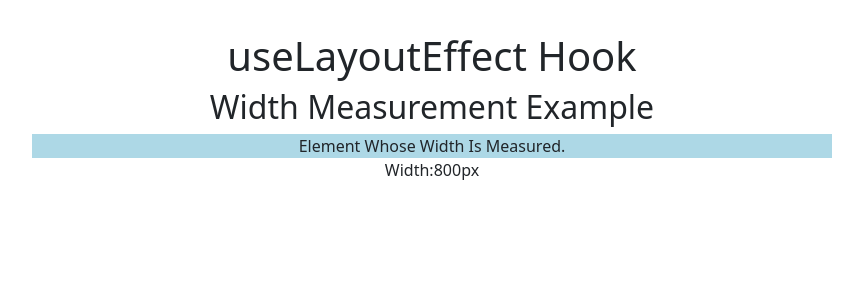
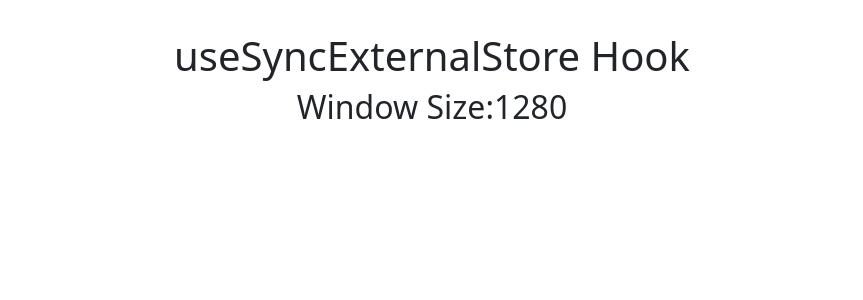
Before and after one commit to codes4education/reactjs_tutorials, a React (Create React App) app: page / in a window 1280 px wide. Shown: the top 300 px of the page, without its empty margins (208-1071 px from the left). Built offline with nearby package versions, Linux system fonts and the light colour scheme.

Commit message:
part-52/useSyncExternalStore

```diff
--- a/src/App.js
+++ b/src/App.js
@@ -1,34 +1,24 @@
-import React, { useState, useRef, useLayoutEffect } from "react";
+import React, { useSyncExternalStore } from "react";
 import "./App.css";
+
 function App() {
-  const [width, setWidth] = useState(0);
-  const elementRef = useRef(null);
-  console.log(elementRef);
-
-  useLayoutEffect(() => {
-    if (elementRef.current) {
-      setWidth(elementRef.current.getBoundingClientRect().width);
-    }
-  }, []);
+  // Example 1
+  const width = useSyncExternalStore(
+    (listener) => {
+      window.addEventListener("resize", listener);
+      return () => {
+        window.removeEventListener("resize", listener);
+      };
+    },
+    () => window.innerWidth
+  );
 
   return (
     <div className="App">
-      <h1>useLayoutEffect Hook</h1>
+      <h1>useSyncExternalStore Hook</h1>
 
-      <div>
-        <h2>Width Measurement Example</h2>
-        <div
-          ref={elementRef}
-          style={{
-            width: "800px",
-            background: "lightblue",
-            margin: "auto",
-          }}
-        >
-          Element Whose Width Is Measured.
-        </div>
-        <p>Width:{width}px</p>
-      </div>
+      {/* Example 1 */}
+      <h2>Window Size:{width}</h2>
     </div>
   );
 }
```
